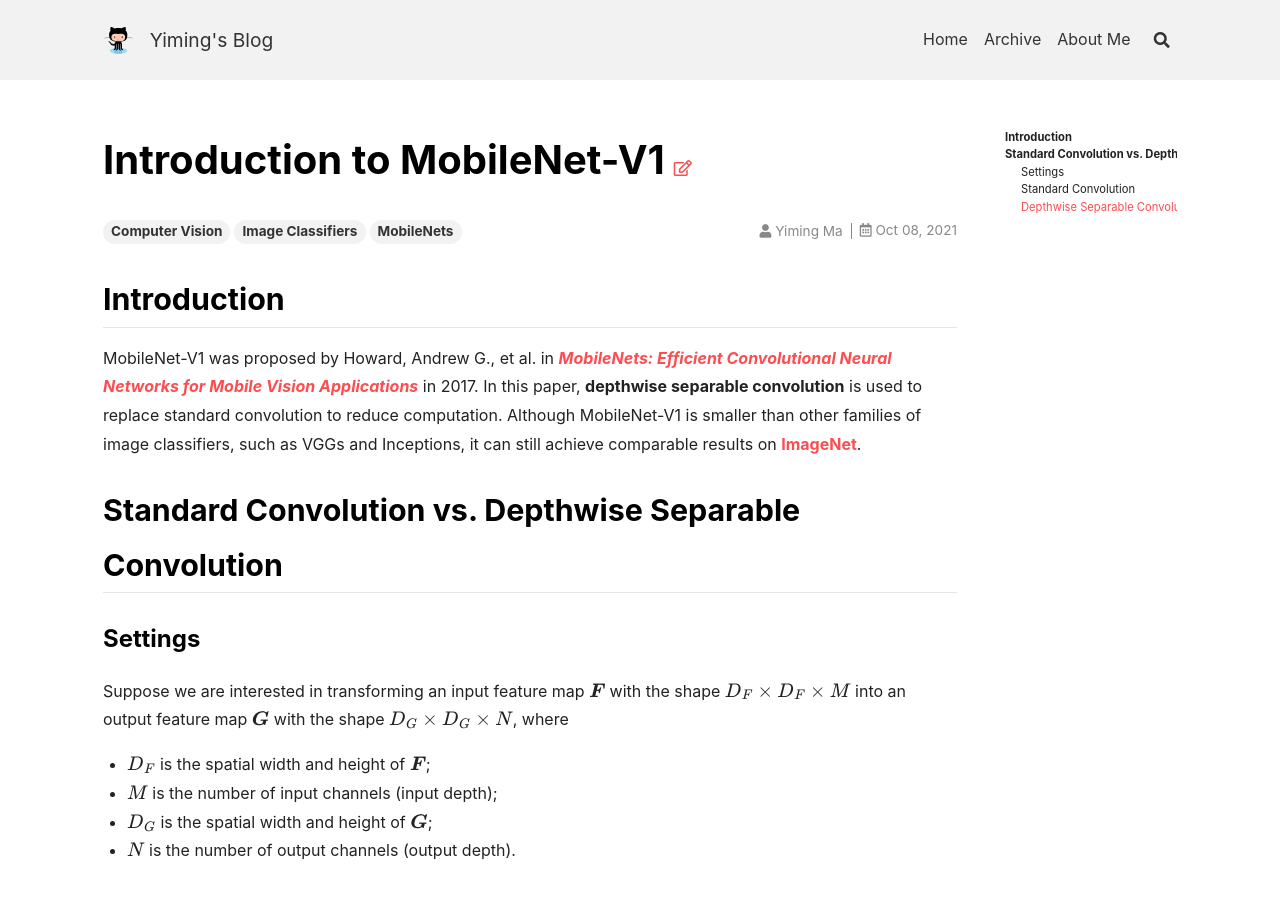
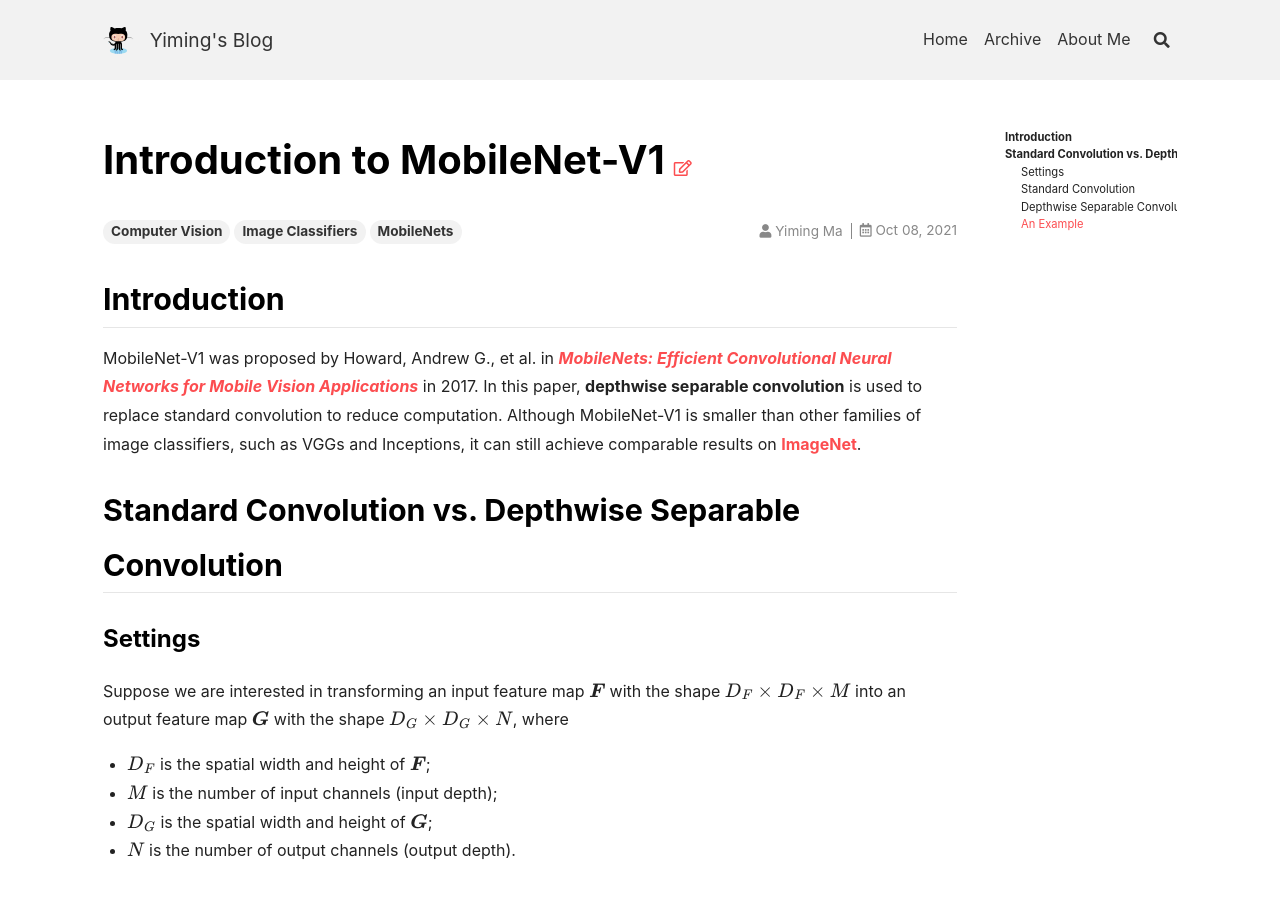
Before and after one commit to YimingMa/YIMINGMA.github.io, a Jekyll site: the page built from _posts/2021-10-08-introduction-to-MobileNet-V1.md, in a window 1280 px wide and 900 px high. Built offline with Jekyll 4.4.1, drawn with Linux system fonts in a browser that asks for light colours; nearby versions of some CDN libraries; formulas are drawn with MathJax 3.

Commit message:
Update 2021-10-08-introduction-to-MobileNet-V1.md

```diff
--- a/_posts/2021-10-08-introduction-to-MobileNet-V1.md
+++ b/_posts/2021-10-08-introduction-to-MobileNet-V1.md
@@ -119,13 +119,13 @@ $$
 
 of the standard convolution.
 
-#### An Example
+### An Example
 
-##### Standard Convolution
+#### Standard Convolution
 
 <img src="/posts.assets/2021-10-08-introduction-to-MobileNet-V1.assets/standard_convolution.png" alt="Standard Convolution" class="center">
 
-##### Depthwise Separable Convolution
+#### Depthwise Separable Convolution
 
 <img src="/posts.assets/2021-10-08-introduction-to-MobileNet-V1.assets/depthwise_convolution.png"
 alt="Depthwise Convolution" class="center">
```
